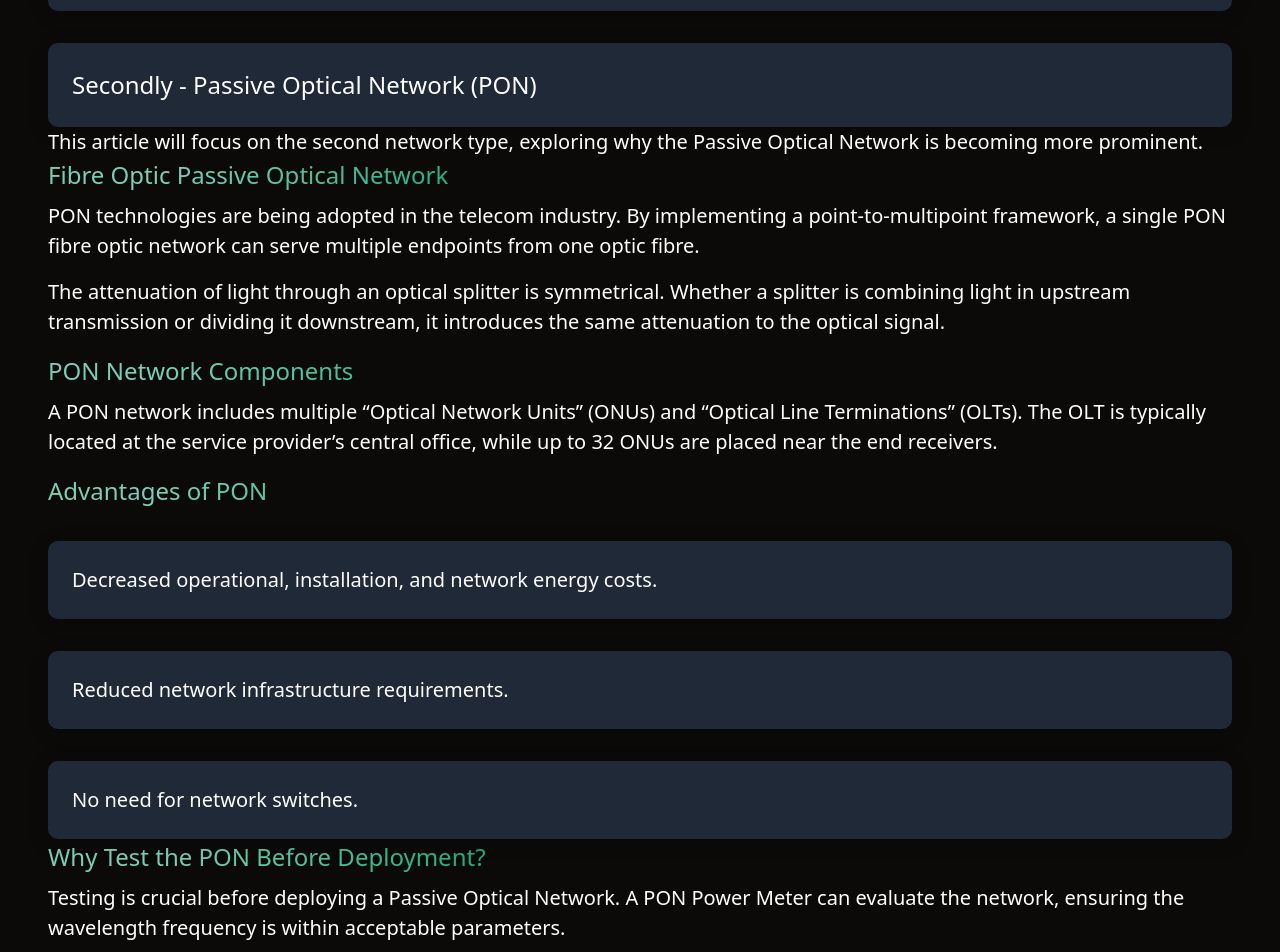
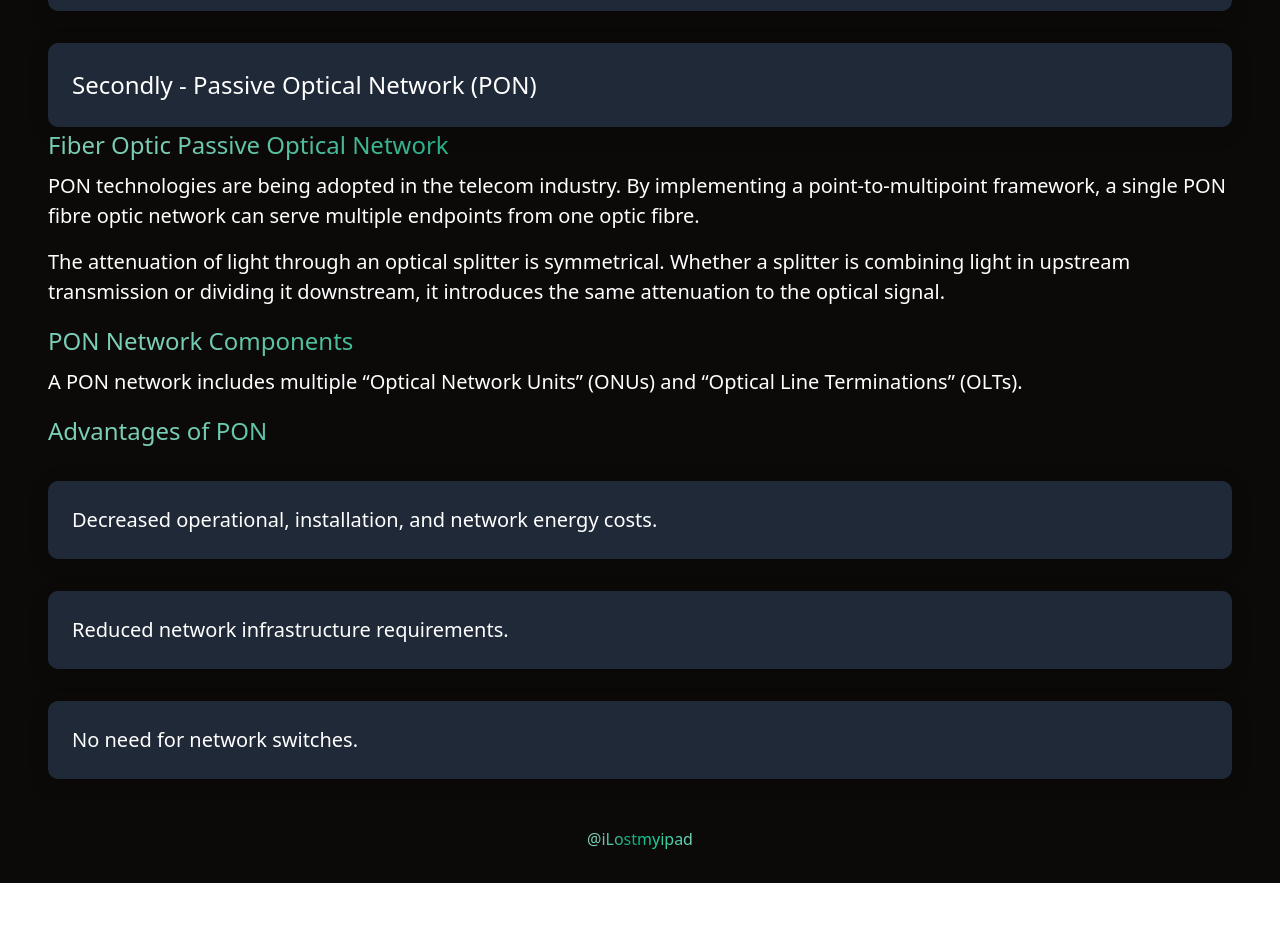
Before and after one commit to sudo-self/NetWise, a Nuxt app: page /fiberToolkit in a window 1280 px wide. Shown: the part 355-1307 px from the top of the page. After the commit the page ends 1238 px from the top, so only its background shows below. Built offline with nearby package versions, Linux system fonts and the light colour scheme.

Commit message:
Update fiberToolkit.vue

```diff
--- a/pages/fiberToolkit.vue
+++ b/pages/fiberToolkit.vue
@@ -25,11 +25,8 @@
             <span class="tool-title">Secondly - Passive Optical Network (PON)</span>
           </li>
         </ul>
-        <p>
-          This article will focus on the second network type, exploring why the Passive Optical Network is becoming more prominent.
-        </p>
 
-        <h2 class="tool-title gradient__text">Fibre Optic Passive Optical Network</h2>
+        <h2 class="tool-title gradient__text">Fiber Optic Passive Optical Network</h2>
         <p class="tool-description">
           PON technologies are being adopted in the telecom industry. By implementing a point-to-multipoint framework, a single PON
           fibre optic network can serve multiple endpoints from one optic fibre.
@@ -42,8 +39,7 @@
 
         <h3 class="tool-title gradient__text">PON Network Components</h3>
         <p class="tool-description">
-          A PON network includes multiple “Optical Network Units” (ONUs) and “Optical Line Terminations” (OLTs). The OLT is
-          typically located at the service provider’s central office, while up to 32 ONUs are placed near the end receivers.
+          A PON network includes multiple “Optical Network Units” (ONUs) and “Optical Line Terminations” (OLTs).
         </p>
 
         <h3 class="tool-title gradient__text">Advantages of PON</h3>
@@ -52,12 +48,6 @@
           <li class="tool">Reduced network infrastructure requirements.</li>
           <li class="tool">No need for network switches.</li>
         </ul>
-
-        <h3 class="tool-title gradient__text">Why Test the PON Before Deployment?</h3>
-        <p class="tool-description">
-          Testing is crucial before deploying a Passive Optical Network. A PON Power Meter can evaluate the network, ensuring the
-          wavelength frequency is within acceptable parameters.
-        </p>
       </section>
         <footer class="margins footer">
         <div class="social">
```
